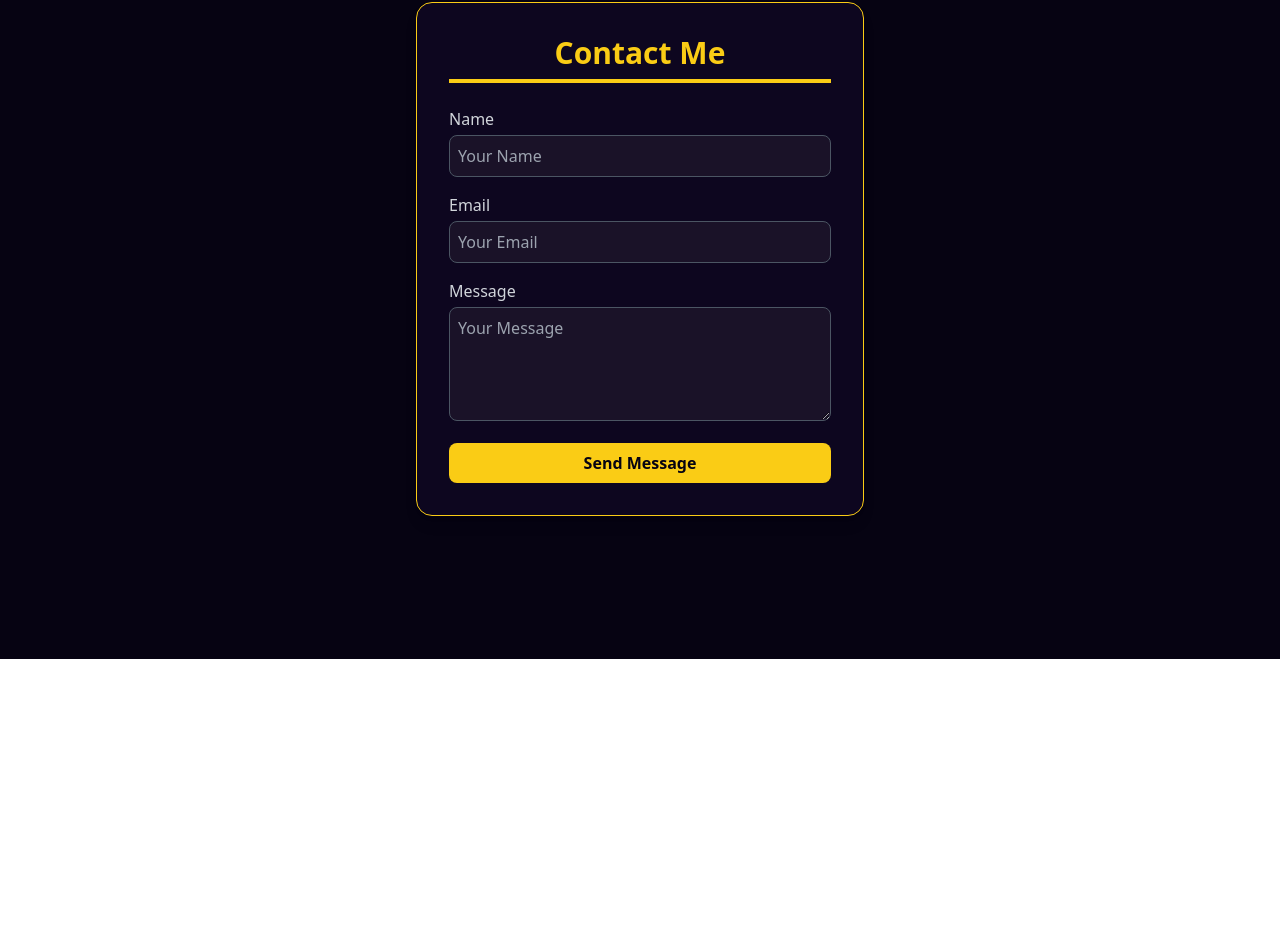
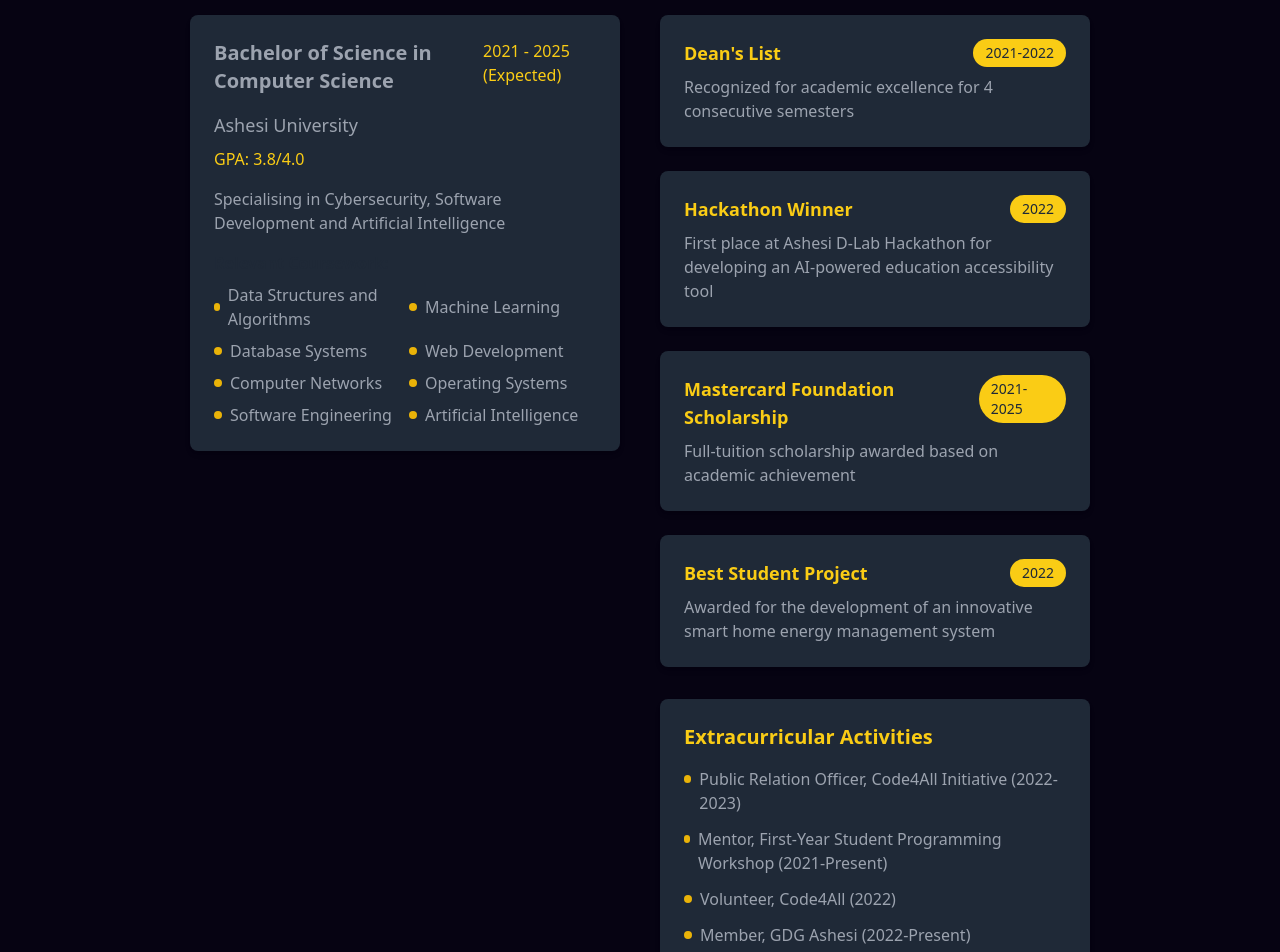
Before and after one commit to Daemon403/portfolio, a React (Create React App) app: page / in a window 1280 px wide. Shown: the part 2845-3797 px from the top of the page. Before the commit the page ends 3504 px from the top, so only its background shows below. Built offline with nearby package versions, Linux system fonts and the light colour scheme.

Commit message:
added education

```diff
--- a/src/App.js
+++ b/src/App.js
@@ -6,6 +6,7 @@
 import Contact from './components/Contact';
 import Projects from './components/Projects';
 import Footer from './components/Footer';
+import Education from './components/Education';
 
 export default function App() {
   return (
@@ -15,6 +16,7 @@
       <About />
       <Skills />
       <Projects />
+      <Education />
       <Contact />
       <Footer />
     </div>
--- /dev/null
+++ b/src/components/Education.jsx
@@ -0,0 +1,130 @@
+import React from 'react';
+import { Code2 } from 'lucide-react';
+import { motion } from 'framer-motion';
+import SectionTitle from './SectionTitle';
+
+const Education = () => {
+  const education = [
+    {
+      degree: 'Bachelor of Science in Computer Science',
+      institution: 'Ashesi University',
+      period: '2021 - 2025 (Expected)',
+      gpa: '3.8/4.0',
+      description: 'Specialising in Cybersecurity, Software Development and Artificial Intelligence',
+      courses: [
+        'Data Structures and Algorithms',
+        'Machine Learning',
+        'Database Systems',
+        'Web Development',
+        'Computer Networks',
+        'Operating Systems',
+        'Software Engineering',
+        'Artificial Intelligence'
+      ]
+    }
+  ];
+
+  const achievements = [
+    {
+      title: 'Dean\'s List',
+      year: '2021-2022',
+      description: 'Recognized for academic excellence for 4 consecutive semesters'
+    },
+    {
+      title: 'Hackathon Winner',
+      year: '2022',
+      description: 'First place at Ashesi D-Lab Hackathon for developing an AI-powered education accessibility tool'
+    },
+    {
+      title: 'Mastercard Foundation Scholarship',
+      year: '2021-2025',
+      description: 'Full-tuition scholarship awarded based on academic achievement'
+    },
+    {
+      title: 'Best Student Project',
+      year: '2022',
+      description: 'Awarded for the development of an innovative smart home energy management system'
+    }
+  ];
+
+  return (
+    <section id="education" className="w-full bg-[#060312] text-gray-400 flex justify-center items-center">
+      <div className="max-w-[900px] w-full flex flex-col justify-center items-center">
+        {/* Title Section */}
+        <div className="w-full max-w-[900px] mb-8">
+          <SectionTitle icon={<Code2 />} title="Education & Achievements" />
+        </div>
+
+        <div className="grid grid-cols-1 lg:grid-cols-2 gap-10">
+          <div>
+            <h3 className="text-2xl font-semibold text-yellow-400 dark:text-yellow-400 mb-6">Education</h3>
+
+            {education.map((edu, index) => (
+              <div key={index} className="bg-gray-800 p-6 dark:bg-gray-700 rounded-lg shadow-md p-6 mb-6 transition-colors duration-300">
+                <div className="flex flex-col sm:flex-row sm:justify-between sm:items-start mb-4">
+                  <h4 className="text-xl font-semibold text-white-400 dark:text-gray-400">{edu.degree}</h4>
+                  <span className="text-yellow-400 dark:text-blue-400 font-medium">{edu.period}</span>
+                </div>
+                <p className="text-lg font-medium text-white-700 dark:text-gray-300 mb-2">{edu.institution}</p>
+                <p className="text-yellow-400 dark:text-yellow-400 mb-4">GPA: {edu.gpa}</p>
+                <p className="text-white-600 dark:text-gray-400 mb-4">{edu.description}</p>
+
+                <h5 className="font-semibold text-gray-800 dark:text-gray-200 mb-2">Relevant Coursework:</h5>
+                <div className="grid grid-cols-1 sm:grid-cols-2 gap-2">
+                  {edu.courses.map((course, i) => (
+                    <div key={i} className="flex items-center">
+                      <div className="w-2 h-2 bg-yellow-500 rounded-full mr-2"></div>
+                      <span className="text-white-600 dark:text-gray-400">{course}</span>
+                    </div>
+                  ))}
+                </div>
+              </div>
+            ))}
+          </div>
+
+          <div>
+            <h3 className="text-2xl font-semibold text-yellow-400 dark:text-yellow-400 mb-6">Achievements & Awards</h3>
+
+            <div className="space-y-6">
+              {achievements.map((achievement, index) => (
+                <div key={index} className="bg-gray-800 p-6 dark:bg-gray-700 rounded-lg shadow-md p-6 mb-6 transition-colors duration-300">
+                  <div className="flex justify-between items-start mb-2">
+                    <h4 className="text-lg font-semibold text-yellow-400 dark:text-white">{achievement.title}</h4>
+                    <span className="px-3 py-1 text-sm font-medium bg-yellow-400 text-gray-800 dark:bg-blue-900 dark:text-blue-200 rounded-full">
+                      {achievement.year}
+                    </span>
+                  </div>
+                  <p className="text-white-600 dark:text-gray-400">{achievement.description}</p>
+                </div>
+              ))}
+            </div>
+
+            <div className="mt-8 bg-gray-800 dark:bg-gray-700 rounded-lg shadow-md p-6 transition-colors duration-300">
+              <h3 className="text-xl font-semibold text-yellow-400 dark:text-white mb-4">Extracurricular Activities</h3>
+              <ul className="space-y-3 text-white-600 dark:text-gray-400">
+                <li className="flex items-start">
+                  <div className="w-2 h-2 bg-yellow-500 rounded-full mt-2 mr-2"></div>
+                  <span>Public Relation Officer, Code4All Initiative (2022-2023)</span>
+                </li>
+                <li className="flex items-start">
+                  <div className="w-2 h-2 bg-yellow-500 rounded-full mt-2 mr-2"></div>
+                  <span>Mentor, First-Year Student Programming Workshop (2021-Present)</span>
+                </li>
+                <li className="flex items-start">
+                  <div className="w-2 h-2 bg-yellow-500 rounded-full mt-2 mr-2"></div>
+                  <span>Volunteer, Code4All (2022)</span>
+                </li>
+                <li className="flex items-start">
+                  <div className="w-2 h-2 bg-yellow-500 rounded-full mt-2 mr-2"></div>
+                  <span>Member, GDG Ashesi (2022-Present)</span>
+                </li>
+              </ul>
+            </div>
+          </div>
+        </div>
+      </div>
+    </section>
+  );
+};
+
+export default Education;
```
